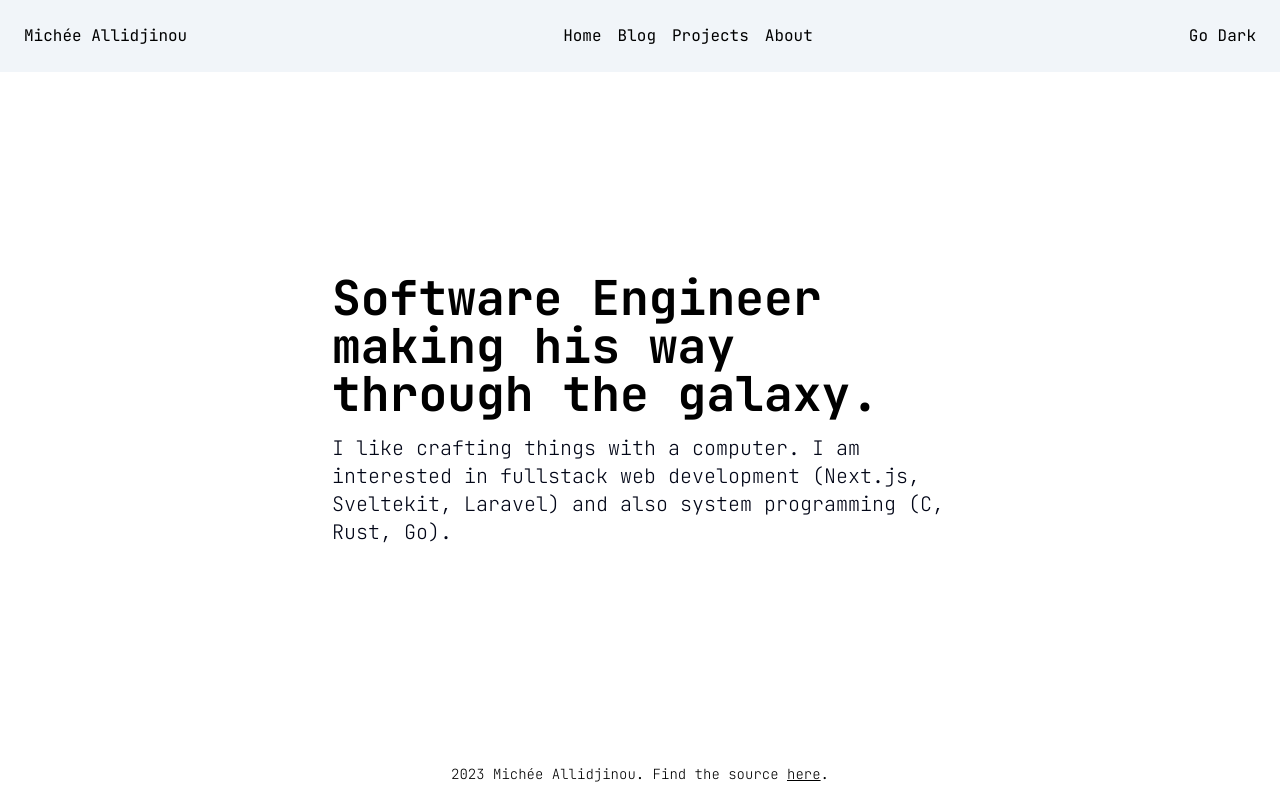
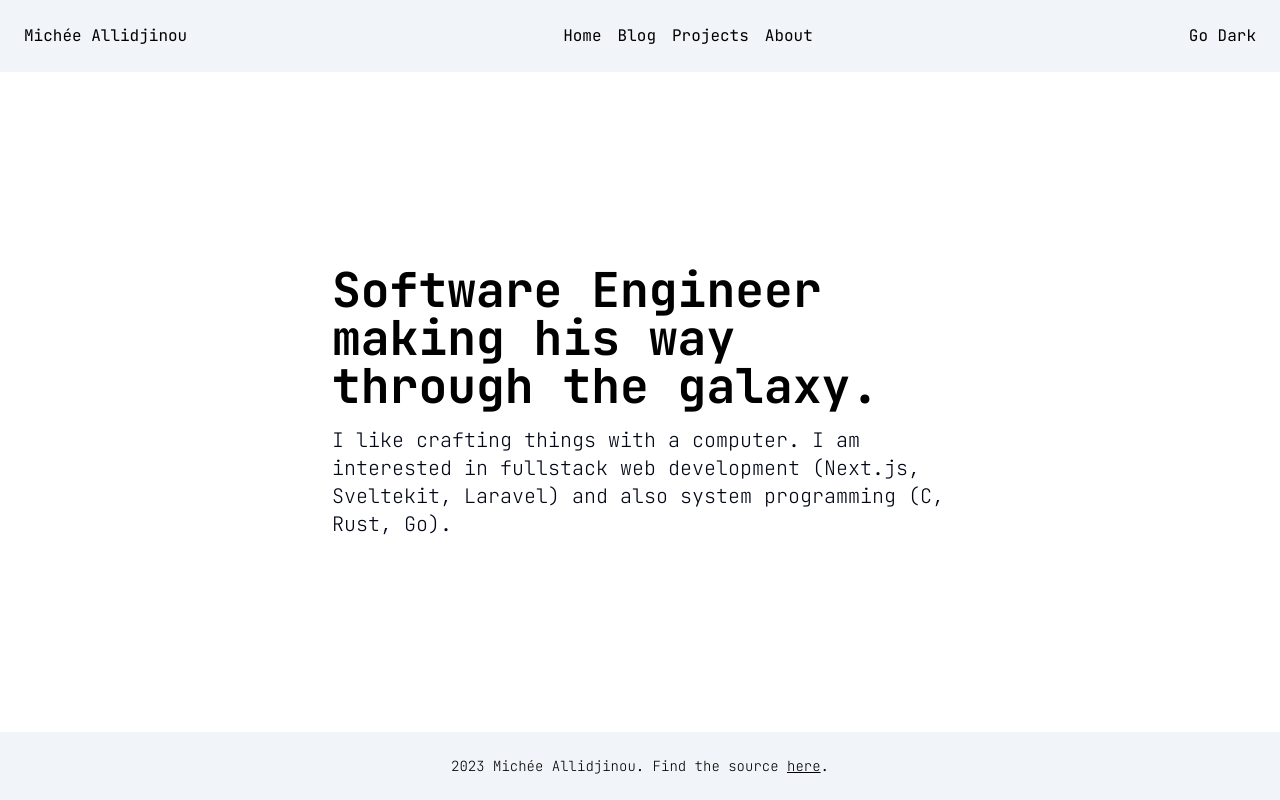
Before and after one commit to yoshua70/micheeallidjinou, a SvelteKit app: page / in a window 1280 px wide. Built offline with nearby package versions, Linux system fonts and the light colour scheme.

Commit message:
Update footer

```diff
--- a/src/components/Footer.svelte
+++ b/src/components/Footer.svelte
@@ -1,5 +1,7 @@
-<footer class="flex items-center justify-center p-4">
-	<p class="font-light font-mono text-sm">
+<footer
+	class="flex flex-col sm:flex-row justify-center items-center sm:items- gap-4 p-6 font-mono bg-slate-100 dark:bg-slate-950"
+>
+	<p class="font-light font-mono text-sm text-center">
 		2023 Michée Allidjinou. Find the source <a
 			href="https://github.com/yoshua70/micheeallidjinou"
 			class="underline">here</a
```
